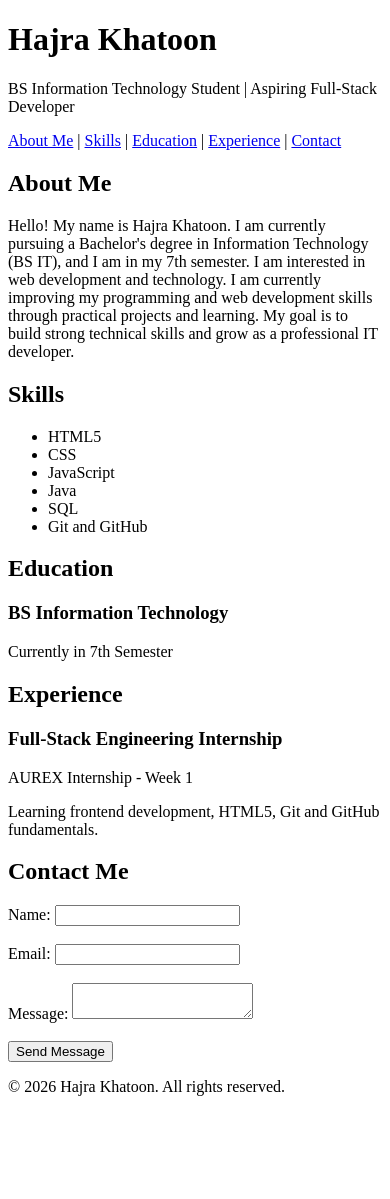
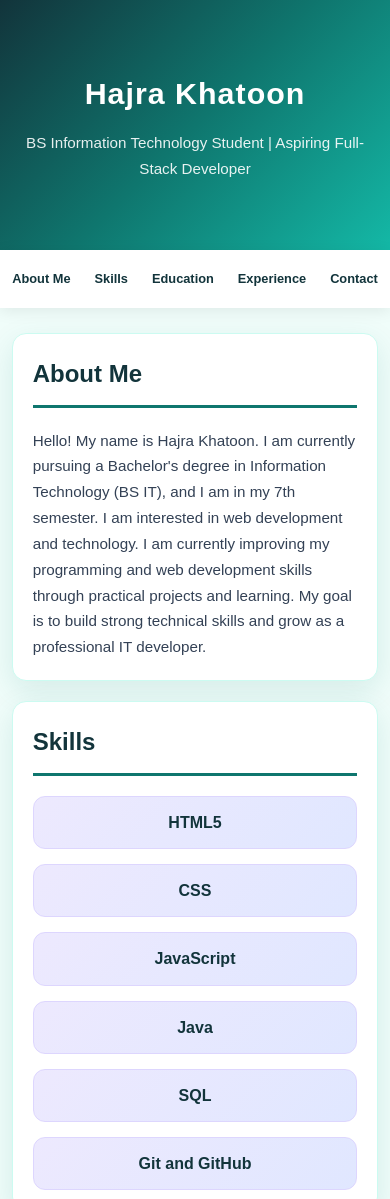
Before and after one commit to Hajra-Khatoon/aurex-web-internship-hajra-khatoon, a plain HTML site: page index.html in a window 390 px wide. Shown: the top 1199 px of the page. Before the commit the page ends 1112 px from the top, so only its background shows below. Drawn offline with Linux system fonts and the light colour scheme.

Commit message:
Complete Week 2 CSS responsive portfolio

```diff
--- a/index.html
+++ b/index.html
@@ -4,6 +4,7 @@
     <meta charset="UTF-8">
     <meta name="viewport" content="width=device-width, initial-scale=1.0">
     <title>Hajra Khatoon - Developer Profile</title>
+    <link rel="stylesheet" href="style.css">
 </head>
 
 <body>
--- /dev/null
+++ b/style.css
@@ -0,0 +1,432 @@
+/* ==============================
+   AUREX WEEK 2 - CSS3
+   Hajra Khatoon Portfolio
+   ============================== */
+
+
+/* ---------- CSS VARIABLES ---------- */
+:root {
+    --primary-color: #0F766E;     /* Teal */
+    --secondary-color: #14B8A6;   /* Light Teal */
+    --dark-color: #12343B;        /* Deep Navy */
+    --text-color: #334155;        /* Slate */
+    --light-bg: #F0FDFA;          /* Soft Mint */
+    --white: #FFFFFF;
+    --border-color: #CCFBF1;
+    --shadow: 0 10px 30px rgba(15, 118, 110, 0.12);
+}
+
+
+/* ---------- UNIVERSAL SELECTOR ---------- */
+
+* {
+    box-sizing: border-box;
+    margin: 0;
+    padding: 0;
+}
+
+
+/* ---------- BODY ---------- */
+
+body {
+    font-family: Arial, Helvetica, sans-serif;
+    background-color: var(--light-bg);
+    color: var(--text-color);
+    line-height: 1.7;
+}
+
+
+/* ---------- HEADER / HERO ---------- */
+
+header {
+    background: linear-gradient(135deg, #12343B, #0F766E, #14B8A6);
+    color: var(--white);
+    text-align: center;
+    padding: 80px 20px;
+    min-height: 300px;
+
+    display: flex;
+    flex-direction: column;
+    justify-content: center;
+    align-items: center;
+}
+
+header h1 {
+    font-size: 3rem;
+    margin-bottom: 10px;
+    letter-spacing: 1px;
+}
+
+header p {
+    font-size: 1.15rem;
+    opacity: 0.9;
+}
+
+
+/* ---------- NAVIGATION ---------- */
+
+nav {
+    background-color: var(--white);
+    padding: 18px 20px;
+
+    display: flex;
+    justify-content: center;
+    align-items: center;
+    gap: 25px;
+
+    position: sticky;
+    top: 0;
+    z-index: 1000;
+
+    box-shadow: 0 3px 15px rgba(0, 0, 0, 0.08);
+
+    /* Hides the | symbols from the HTML */
+    font-size: 0;
+}
+
+nav a {
+    color: var(--dark-color);
+    text-decoration: none;
+    font-size: 1rem;
+    font-weight: bold;
+
+    padding: 8px 12px;
+    border-radius: 8px;
+
+    transition: all 0.3s ease;
+}
+
+nav a:hover {
+    background-color: var(--primary-color);
+    color: var(--white);
+    transform: translateY(-2px);
+}
+
+
+/* ---------- MAIN CONTAINER ---------- */
+
+main {
+    width: 90%;
+    max-width: 1100px;
+    margin: 50px auto;
+
+    /* CSS Grid */
+    display: grid;
+    grid-template-columns: 1fr;
+    gap: 30px;
+}
+
+
+/* ---------- SECTIONS / CARDS ---------- */
+
+section {
+    background-color: var(--white);
+
+    padding: 35px;
+
+    border: 1px solid var(--border-color);
+    border-radius: 18px;
+
+    box-shadow: var(--shadow);
+
+    transition: transform 0.3s ease, box-shadow 0.3s ease;
+}
+
+section:hover {
+    transform: translateY(-5px);
+    box-shadow: 0 15px 35px rgba(0, 0, 0, 0.12);
+}
+
+
+/* ---------- SECTION HEADINGS ---------- */
+
+section h2 {
+    color: var(--dark-color);
+    font-size: 1.8rem;
+
+    margin-bottom: 20px;
+    padding-bottom: 10px;
+
+    border-bottom: 3px solid var(--primary-color);
+}
+
+section h3 {
+    color: var(--primary-color);
+    margin-bottom: 8px;
+}
+
+
+/* ---------- ABOUT ME ---------- */
+
+#about p {
+    font-size: 1.05rem;
+    text-align: justify;
+}
+
+
+/* ---------- SKILLS ---------- */
+
+#skills ul {
+
+    list-style: none;
+
+    /* CSS Grid */
+    display: grid;
+    grid-template-columns: repeat(3, 1fr);
+
+    gap: 15px;
+
+    margin-top: 20px;
+}
+
+#skills li {
+    background: linear-gradient(135deg, #ede9fe, #e0e7ff);
+
+    color: var(--dark-color);
+
+    padding: 15px;
+    text-align: center;
+
+    border-radius: 12px;
+    border: 1px solid #ddd6fe;
+
+    font-weight: bold;
+
+    transition: all 0.3s ease;
+}
+
+#skills li:hover {
+    background: var(--primary-color);
+    color: var(--white);
+    transform: scale(1.05);
+}
+
+
+/* ---------- EDUCATION & EXPERIENCE ---------- */
+
+#education article,
+#experience article {
+    background-color: #f8f9ff;
+
+    padding: 25px;
+
+    border-left: 5px solid var(--primary-color);
+    border-radius: 10px;
+}
+
+
+/* ---------- CONTACT FORM ---------- */
+
+form {
+    display: flex;
+    flex-direction: column;
+    gap: 8px;
+}
+
+/* Hide the <br> elements from original HTML */
+form br {
+    display: none;
+}
+
+form label {
+    font-weight: bold;
+    color: var(--dark-color);
+
+    margin-top: 10px;
+}
+
+form input,
+form textarea {
+    width: 100%;
+
+    padding: 14px;
+
+    border: 1px solid var(--border-color);
+    border-radius: 10px;
+
+    font-size: 1rem;
+    font-family: inherit;
+
+    outline: none;
+
+    background-color: #fafafa;
+
+    transition: border 0.3s ease, box-shadow 0.3s ease;
+}
+
+form input:focus,
+form textarea:focus {
+    border-color: var(--primary-color);
+
+    box-shadow: 0 0 0 3px rgba(108, 99, 255, 0.15);
+
+    background-color: var(--white);
+}
+
+form textarea {
+    min-height: 140px;
+    resize: vertical;
+}
+
+
+/* ---------- BUTTON ---------- */
+
+form button {
+    background: linear-gradient(135deg, var(--primary-color), var(--secondary-color));
+
+    color: var(--white);
+
+    border: none;
+    border-radius: 10px;
+
+    padding: 14px 25px;
+
+    font-size: 1rem;
+    font-weight: bold;
+
+    cursor: pointer;
+
+    margin-top: 10px;
+
+    transition: all 0.3s ease;
+}
+
+form button:hover {
+    transform: translateY(-3px);
+
+    box-shadow: 0 8px 20px rgba(108, 99, 255, 0.3);
+}
+
+
+/* ---------- FOOTER ---------- */
+
+footer {
+    background-color: var(--dark-color);
+    color: var(--white);
+
+    text-align: center;
+
+    padding: 25px 20px;
+
+    margin-top: 60px;
+}
+
+footer p {
+    font-size: 0.95rem;
+    opacity: 0.9;
+}
+
+
+/* =====================================
+   TABLET RESPONSIVE DESIGN
+   ===================================== */
+
+@media screen and (max-width: 768px) {
+
+    header {
+        padding: 60px 20px;
+    }
+
+    header h1 {
+        font-size: 2.3rem;
+    }
+
+    nav {
+        gap: 10px;
+        padding: 15px 10px;
+    }
+
+    nav a {
+        font-size: 0.9rem;
+        padding: 7px 9px;
+    }
+
+    main {
+        width: 92%;
+        margin: 35px auto;
+    }
+
+    section {
+        padding: 25px;
+    }
+
+    /* Grid becomes 2 columns on tablet */
+    #skills ul {
+        grid-template-columns: repeat(2, 1fr);
+    }
+}
+
+
+/* =====================================
+   MOBILE RESPONSIVE DESIGN
+   ===================================== */
+
+@media screen and (max-width: 480px) {
+
+    header {
+        padding: 50px 15px;
+        min-height: 250px;
+    }
+
+    header h1 {
+        font-size: 1.9rem;
+    }
+
+    header p {
+        font-size: 0.95rem;
+    }
+
+    nav {
+        gap: 5px;
+        padding: 12px 5px;
+    }
+
+    nav a {
+        font-size: 0.8rem;
+        padding: 6px 7px;
+    }
+
+    main {
+        width: 94%;
+        margin: 25px auto;
+        gap: 20px;
+    }
+
+    section {
+        padding: 20px;
+        border-radius: 14px;
+    }
+
+    section h2 {
+        font-size: 1.5rem;
+    }
+
+    #about p {
+        font-size: 0.95rem;
+        text-align: left;
+    }
+
+    /* Grid becomes 1 column on mobile */
+    #skills ul {
+        grid-template-columns: 1fr;
+    }
+
+    #skills li {
+        padding: 12px;
+    }
+
+    #education article,
+    #experience article {
+        padding: 18px;
+    }
+
+    form input,
+    form textarea {
+        padding: 12px;
+    }
+
+    footer {
+        margin-top: 35px;
+        padding: 20px 10px;
+    }
+}
```
Also changed, not shown: 2 other files.
